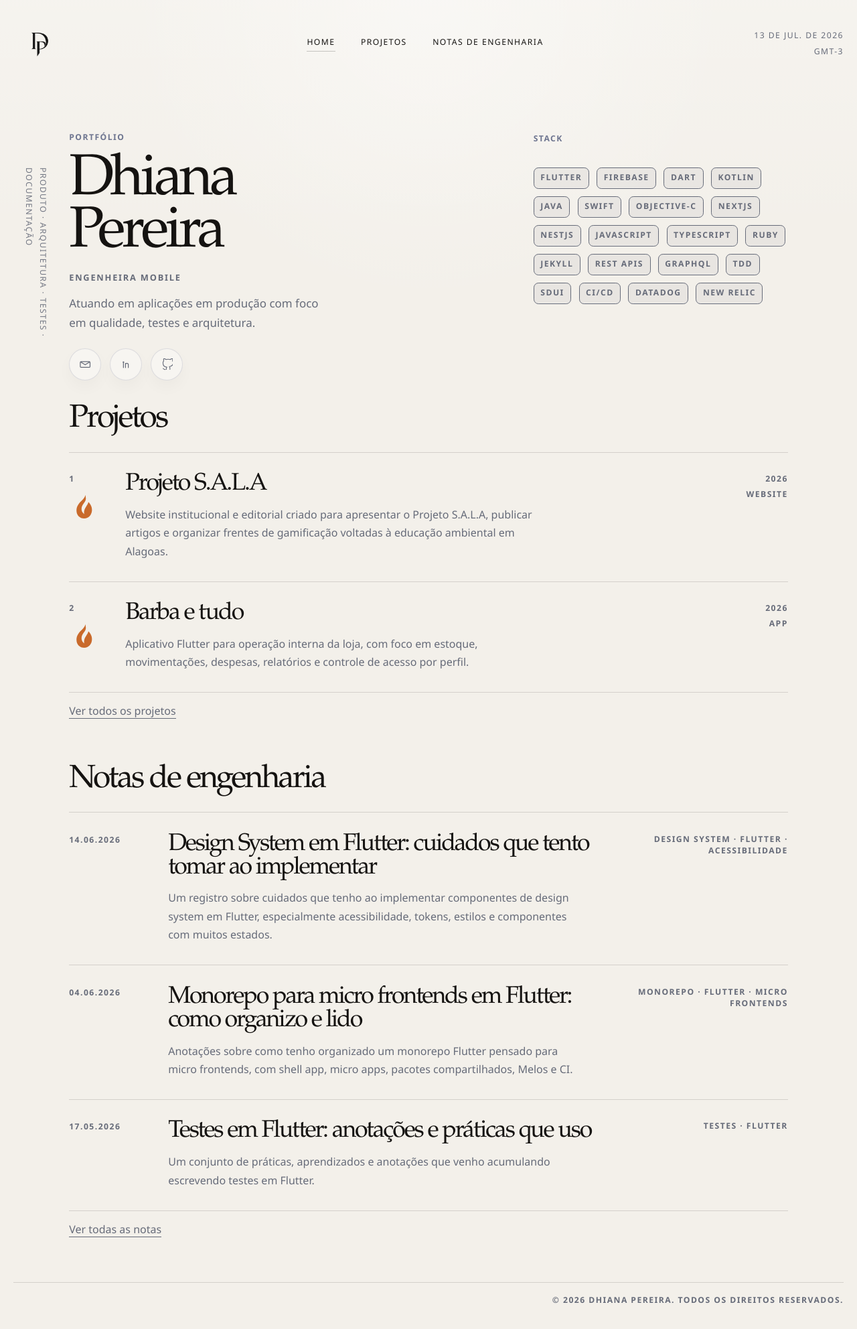
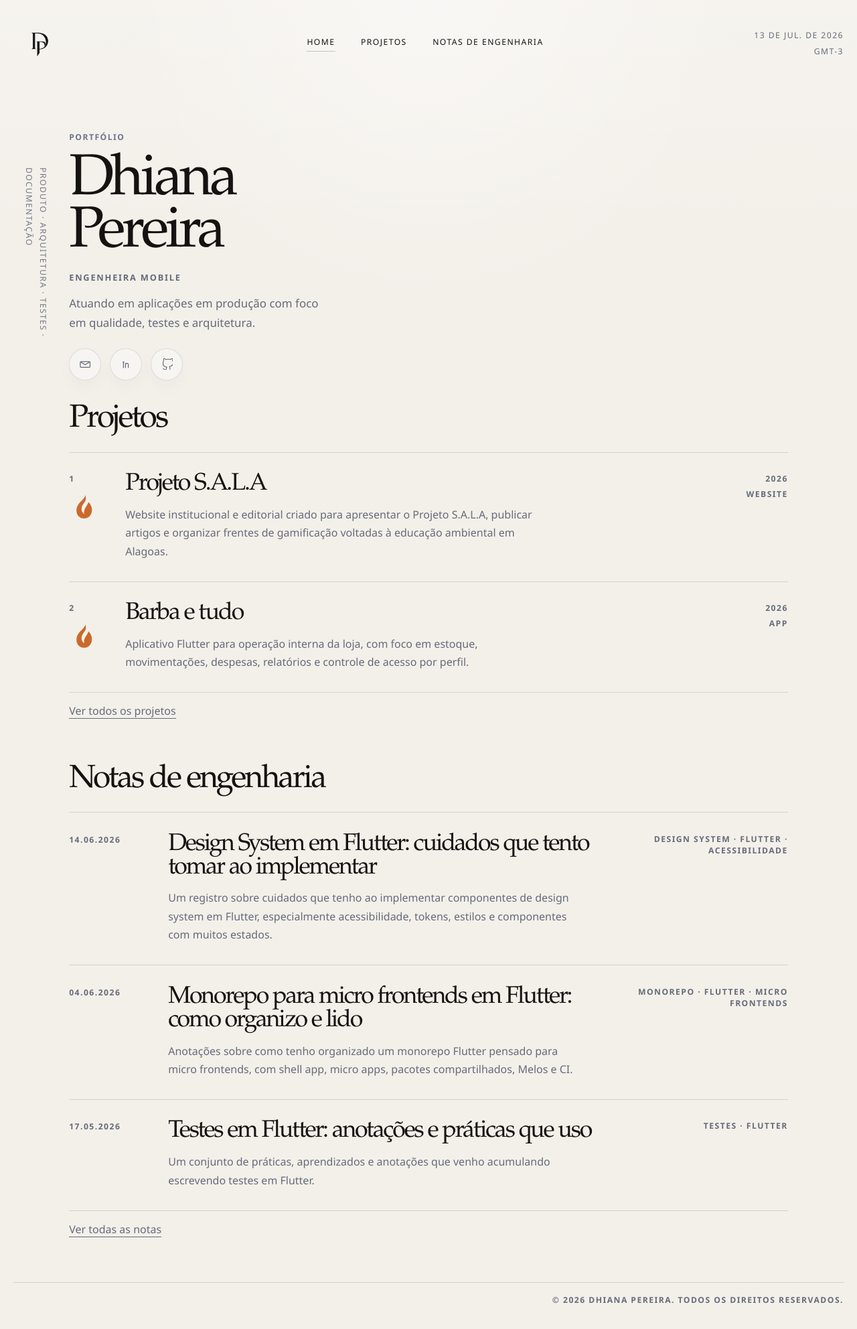
Before and after one commit to dhianapereira/dhianapereira.github.io, a Jekyll site: the page built from index.md, in a window 1280 px wide. Shown: the whole page at 67% size. Built offline with Jekyll 4.4.1, drawn with Linux system fonts in a browser that asks for light colours.

Commit message:
remove stack section and related code

```diff
--- a/_data/i18n/pt_BR.yml
+++ b/_data/i18n/pt_BR.yml
@@ -15,8 +15,6 @@ home:
   contacts_label: "Contatos e redes"
   projects_title: "Projetos"
   notes_title: "Notas de engenharia"
-  stack_label: "Stack"
-  skills_label: "Skills"
   archive_projects: "Ver todos os projetos"
   archive_notes: "Ver todas as notas"
 
--- a/_data/site.yml
+++ b/_data/site.yml
@@ -11,25 +11,3 @@ contacts:
     label: "GitHub"
     value: "github.com/dhianapereira"
     url: "https://github.com/dhianapereira"
-
-skills:
-  - "Flutter"
-  - "Firebase"
-  - "Dart"
-  - "Kotlin"
-  - "Java"
-  - "Swift"
-  - "Objective-C"
-  - "NextJS"
-  - "NestJS"
-  - "JavaScript"
-  - "TypeScript"
-  - "Ruby"
-  - "Jekyll"
-  - "REST APIs"
-  - "GraphQL"
-  - "TDD"
-  - "SDUI"
-  - "CI/CD"
-  - "Datadog"
-  - "New Relic"
--- a/_layouts/home.html
+++ b/_layouts/home.html
@@ -76,15 +76,6 @@ site.notes | where: "locale", home_locale | sort: "date" | reverse %}
           </a>
         </div>
       </div>
-
-      <aside class="hero__aside">
-        <p class="micro-label">{{ i18n.home.stack_label }}</p>
-        <ul class="hero__skills" aria-label="{{ i18n.home.skills_label }}">
-          {% for skill in site.data.site.skills %}
-          <li class="tag tag--note">{{ skill }}</li>
-          {% endfor %}
-        </ul>
-      </aside>
     </div>
   </section>
 
--- a/styles/components.css
+++ b/styles/components.css
@@ -257,19 +257,12 @@
   height: 1.15rem;
 }
 
-.hero__skills,
 .tag-list,
 .detail-link-list,
 .app-facts {
   padding: 0;
   margin: 0;
   list-style: none;
-}
-
-.hero__skills {
-  display: flex;
-  flex-wrap: wrap;
-  gap: 0.7rem;
 }
 
 .button-link {
--- a/styles/pages.css
+++ b/styles/pages.css
@@ -45,8 +45,7 @@
 
 .hero__grid {
   display: grid;
-  grid-template-columns: minmax(0, 0.98fr) minmax(260px, 0.58fr);
-  gap: 3.2rem;
+  grid-template-columns: 1fr;
   align-items: start;
   min-height: 24rem;
   padding: 1rem 5.2rem 0;
@@ -92,13 +91,6 @@
 
 .hero__main .hero__links {
   margin-top: 1.5rem;
-}
-
-.hero__aside {
-  display: grid;
-  gap: 1rem;
-  align-content: start;
-  padding-top: 2.3rem;
 }
 
 .listing-page__header {
--- a/styles/responsive.css
+++ b/styles/responsive.css
@@ -60,10 +60,6 @@
   .hero__main,
   .listing-page__intro {
     padding-top: 1rem;
-  }
-
-  .hero__aside {
-    padding-top: 0;
   }
 
   .site-footer__inner {
@@ -183,11 +179,6 @@
     min-height: auto;
   }
 
-  .hero__aside {
-    padding-top: 0;
-    gap: 1rem;
-  }
-
   .hero__icon-link {
     width: 2.8rem;
     height: 2.8rem;
```
Also changed, not shown: README.md.
